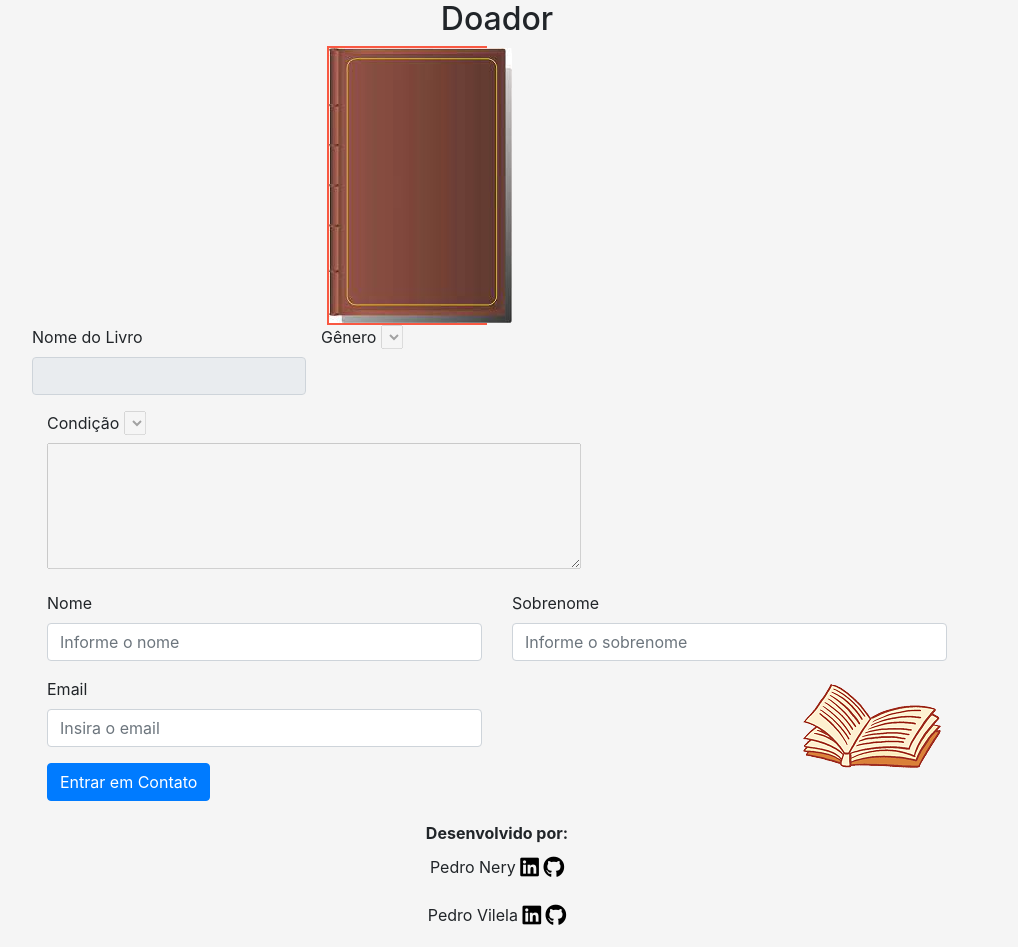
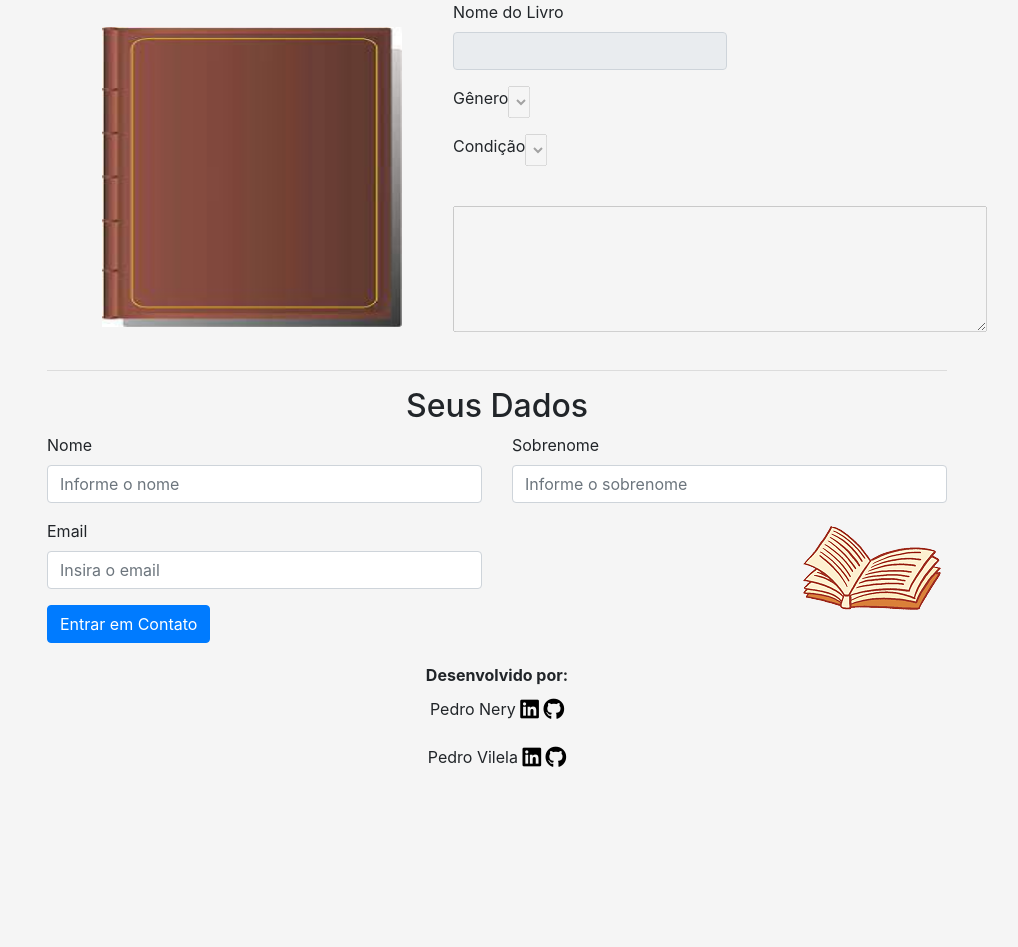
Before and after one commit to PedroNerySoares/WEB_FINAL, a PHP site: page /livroDetalhe.php in a window 1280 px wide. Shown: the part 96-1043 px from the top of the page, without its empty margins (143-1161 px from the left). After the commit the page ends 863 px from the top, so only its background shows below. Run offline with PHP 8.4, Linux system fonts and the light colour scheme; data that the repository does not hold is empty.

Commit message:
Finalizando

```diff
--- a/Config/criarLivro.php
+++ b/Config/criarLivro.php
@@ -14,7 +14,7 @@ if (!empty($data)) {
     $nomeLivro = $data["nomeLivro"];
     $nome = $data["nomeDoador"] . " " . $data["sobreNomeDoador"];
     // $email = $data["email"];
-    $celular = $data["celular"];
+    $celular =   preg_replace('/[^0-9]/', '', $data["celular"]); ;
     $genero = $data["genero"];
     $observacao = $data["observacao"];
     $urlImg = $data["urlImage"];
--- a/Styles/styles.css
+++ b/Styles/styles.css
@@ -143,6 +143,7 @@ footer img {
   background-image: url("../img/livro.png");
   background-repeat: no-repeat;
   background-position: right bottom;
+  background-color: #f5f5f5;
 }
 
 h1,
@@ -151,11 +152,14 @@ h2 {
 }
 
 #campo_imagem {
-  width: 10rem;
-  margin-left: 280px;
+  width: 1rem;
+  margin-left: 80px;
   align-self: center;
-  border: 2px solid #f95842;
-  margin-right: 300px;
+  margin-right: 350px;
+}
+#campo_imagem img {
+  width: 300px;
+  height: 300px;
 }
 
 @media screen and (max-width: 899px) {
@@ -193,4 +197,23 @@ h2 {
   width: 900px;
   height: auto;
   margin-left: 280px;
+}
+
+#DadosLivro {
+  display: flex;
+  flex-direction: row;
+  flex-wrap: nowrap;
+  justify-content: center;
+  align-items: flex-start;
+  align-content: space-around;
+}
+#DadosLivro #INFO {
+  display: flex;
+  flex-wrap: nowrap;
+  margin-right: -15px;
+  margin-left: -15px;
+  flex-direction: column;
+  align-content: flex-start;
+  justify-content: flex-start;
+  align-items: flex-start;
 }/*# sourceMappingURL=styles.css.map */
--- a/Styles/styles.scss
+++ b/Styles/styles.scss
@@ -103,13 +103,13 @@ header {
     flex-wrap: nowrap;
     justify-content: flex-end;
 
-    .card-body{
+    .card-body {
         display: flex;
         flex-direction: column;
         align-content: space-around;
         justify-content: space-around;
         align-items: stretch;
-      }
+    }
 }
 
 #conteudo_sobrenos {
@@ -194,35 +194,45 @@ footer {
 
 }
 
-#doador{
+#doador {
     width: 900px;
     height: auto;
     margin: auto;
     background-image: url('../img/livro.png');
     background-repeat: no-repeat;
     background-position: right bottom;
+    background-color: #f5f5f5;
 }
+
 h1,
 h2 {
     text-align: center;
 }
-#campo_imagem{
-    width: 10rem;
-    margin-left: 280px;
+
+#campo_imagem {
+    width: 1rem;
+    margin-left: 80px;
     align-self: center;
-    border: 2px solid #f95842 ;
-    margin-right: 300px;
+    // border: 2px solid ;
+    margin-right: 350px;
+
+    img{
+        width: 300px;
+        height: 300px;
+    }
 
 }
 
-@media screen and (max-width: 899px){
-    #campo_imagem{
+@media screen and (max-width: 899px) {
+    #campo_imagem {
         display: none;
     }
-    .cont{
+
+    .cont {
         width: 90%;
     }
-    .form-control{
+
+    .form-control {
         flex-direction: column;
         overflow: scroll;
         flex-wrap: nowrap;
@@ -230,12 +240,13 @@ h2 {
         padding-right: 5rem;
         margin-top: 2rem;
     }
-    #conteudo_sobrenos{
+
+    #conteudo_sobrenos {
         width: 90%;
         height: auto;
     }
 
-    #doador{
+    #doador {
         width: 90%;
         height: auto;
     }
@@ -243,7 +254,7 @@ h2 {
 
 }
 
-#fiel{
+#fiel {
     width: 900px;
     height: auto;
     align-items: center;
@@ -253,8 +264,36 @@ h2 {
 
 
 
-#set{
+#set {
     width: 900px;
     height: auto;
     margin-left: 280px;
 }
+
+#DadosLivro {
+    // background-color: #f95842;
+
+    display: flex;
+    flex-direction: row;
+    flex-wrap: nowrap;
+    justify-content: center;
+    align-items: flex-start;
+    align-content: space-around;
+
+
+    #INFO {
+
+
+        display: flex;
+        -ms-flex-wrap: wrap;
+        flex-wrap: nowrap;
+        margin-right: -15px;
+        margin-left: -15px;
+        flex-direction: column;
+        align-content: flex-start;
+        justify-content: flex-start;
+        align-items: flex-start;
+
+    }
+
+}
--- a/livroDetalhe.php
+++ b/livroDetalhe.php
@@ -10,15 +10,20 @@ $string =   'Olá ' . $book['DOADOR'] . ', ví seu anúncio do Livro ' . $book['
 
 ?>
 <section id='doador' class='form_campo'>
-    <h2>Doador</h2>
+    <!-- <h2>Doador</h2> -->
     <form>
+
+
         <fieldset name='formulario' id='idform' onsubmit='return validarDadosObrigatorios(this)'>
+
+
+            <div id="DadosLivro">
                 <div id='campo_imagem'>
                     <img src='<?= $book['IMAGEM'] ?>' alt='Capa do livro <?= $book['Nome'] ?>' class='left' id='eu' onerror='this.onerror=null;this.src="./img/LivroDefault.jpg";'>
                 </div>
 
 
-            <div class='row'>
+                <div id="INFO">
                     <div class='row'>
                         <div class='form-group col-md-12'>
                             <label for='livro-nome'>Nome do Livro</label>
@@ -30,7 +35,7 @@ $string =   'Olá ' . $book['DOADOR'] . ', ví seu anúncio do Livro ' . $book['
 
 
 
-                <div class='form-group col-md-5'>
+                    <div class=' row form-group col-md-4'>
                         <label for='genero'>Gênero</label>
                         <select name='genero' id='genero' disabled>
                             <option value='sdas'><?= $book['GENERO'] ?></option>
@@ -38,14 +43,14 @@ $string =   'Olá ' . $book['DOADOR'] . ', ví seu anúncio do Livro ' . $book['
                     </div>
 
 
-                <div class='form-group col-md-6'>
+                    <div class='row form-group col-md-5'>
                         <label for='condicoes'>Condição</label>
                         <select name='condicoes' id='condicoes' disabled>
-                        <option value='><?= $book['CONDICAO'] ?></option>
+                            <option value=''> <?= $book['CONDICAO'] ?> </option>
                         </select>
                     </div>
 
-                <div class='row'>
+                    <div class=' row'>
                         <div class='form-group col-md-9'>
                             <label for='obs'></label>
                             <textarea name='observacao' id='obs' cols='50' rows='5' disabled><?= $book['DESCRICAO'] ?></textarea>
@@ -57,15 +62,22 @@ $string =   'Olá ' . $book['DOADOR'] . ', ví seu anúncio do Livro ' . $book['
 
 
 
+
+
+
+            </div>
+
+            <hr>
+            <h2>Seus Dados</h2>
             <div class='row'>
                 <div class='form-group col-md-6'>
                     <label for='contato-nome'>Nome</label>
-                    <input class='form-control' type='text' id='contato-nome' placeholder='Informe o nome' require onblur='validarnome(this)'>
+                    <input class='form-control' type='text' id='contato-nome' placeholder='Informe o nome' require onblur='validarnome(this)' required>
                 </div>
 
                 <div class='form-group col-md-6'>
                     <label for='contato-sobrenome'>Sobrenome</label>
-                    <input class='form-control' type='text' id='contato-sobrenome' placeholder='Informe o sobrenome' require >
+                    <input class='form-control' type='text' id='contato-sobrenome' placeholder='Informe o sobrenome' required>
                 </div>
             </div>
 
@@ -73,10 +85,9 @@ $string =   'Olá ' . $book['DOADOR'] . ', ví seu anúncio do Livro ' . $book['
             <div class='row'>
                 <div class='form-group col-md-6'>
                     <label for='contato-email'>Email</label>
-                    <input class='form-control' type='email' id='contato-email' placeholder='Insira o email' require onblur='validarEmail(this)'>
+                    <input class='form-control' type='email' id='contato-email' placeholder='Insira o email' require onblur='validarEmail(this)' required>
                 </div>
             </div>
-
             <a href='<?= $api_what . $string ?>' class='btn btn-primary' target='_blank'>Entrar em Contato</a>
 
 
```
Also changed, not shown: 1 other file. Lines whose indentation alone changed are shown as unchanged.
